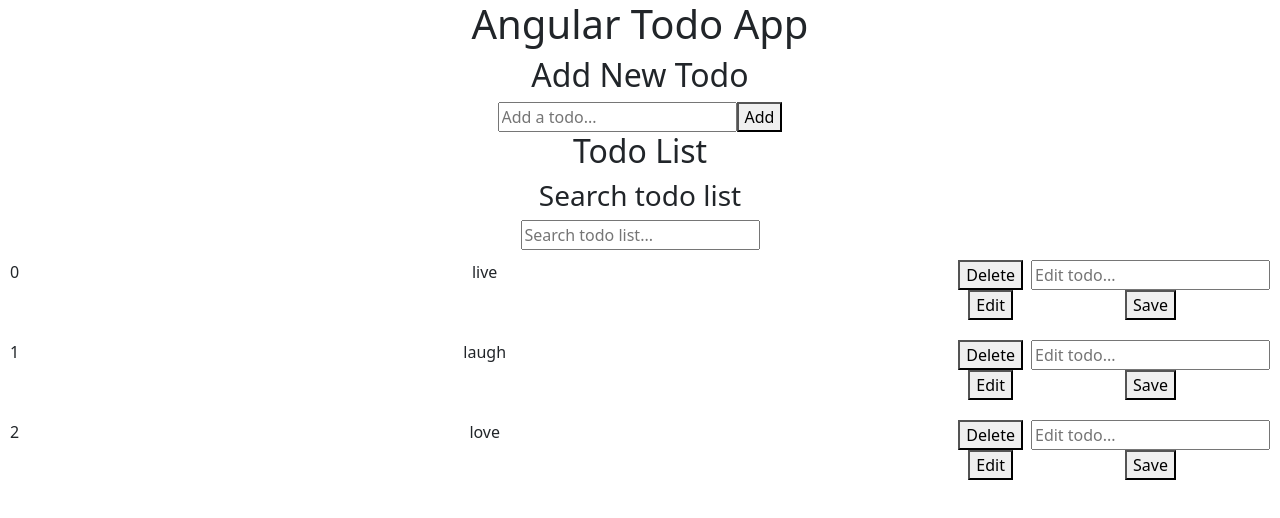
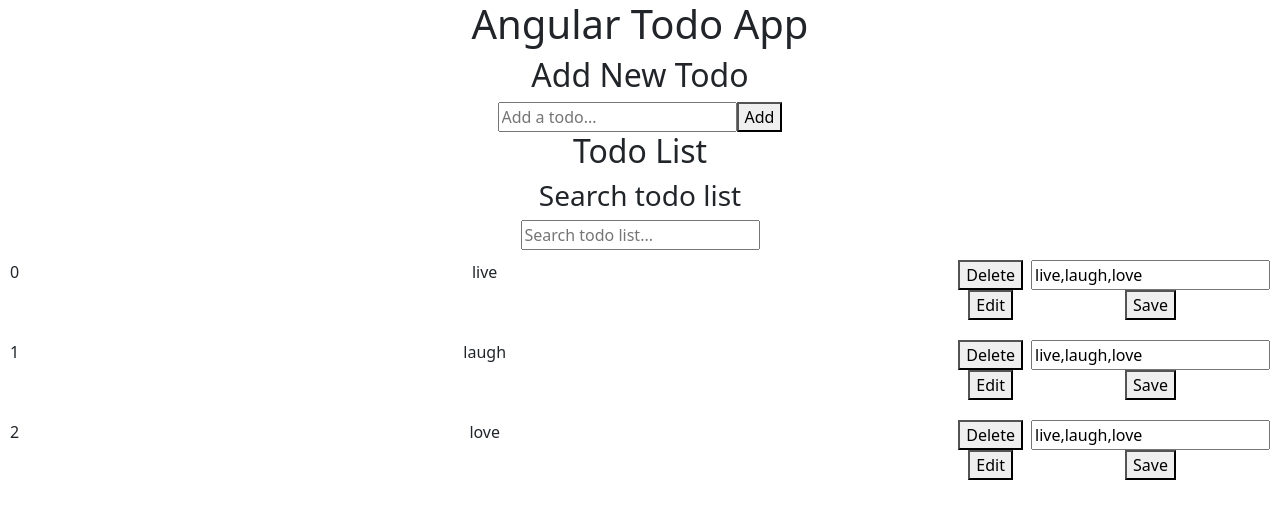
Before and after one commit to irek02/angular-todo-2, an Angular app: page / in a window 1280 px wide. Shown: the top 518 px of the page. Built offline with nearby package versions, Linux system fonts and the light colour scheme.

Commit message:
edit input wip

```diff
--- a/src/app/app.component.html
+++ b/src/app/app.component.html
@@ -53,11 +53,11 @@
             <form>
                 <input
                     type="text"
-                    name="inputTodo"
-                    placeholder="Edit todo..."
-                    class="todo-input"
-                    autocomplete="off">
-                    <button type="button" (click)="saveTodo(i)">Save</button>
+                    name="editTodo"
+                    class="todo-edit"
+                    autocomplete="off"
+                    [value]="allTodoItems">
+                <button type="button" (click)="saveTodo(i)">Save</button>
             </form>
         </div>
     </div>
--- a/src/app/app.component.ts
+++ b/src/app/app.component.ts
@@ -17,12 +17,8 @@ export class AppComponent {
 
   // This shows up with string interpolation in the template
   title = 'Angular Todo App';
-
-  //
   inputTodo: string = '';
   searchText: any;
-  show:boolean = false;
-  buttonName:any = 'Show';
 
   // Array contains the todo items
   allTodoItems = [
@@ -46,43 +42,29 @@ export class AppComponent {
     this.allTodoItems = this.allTodoItems.filter((value, i) => i != id );
   }
 
-  // Edits todo
+  // Acts as a toggle to show the Edit input with Save button and hides the Edit and Delete buttons
   editTodo(id: number) {
 
-    // Selects ID of each array item
-    let todo = this.allTodoItems[id];
 
-    // Browser input prompt
-    let editedTodo = prompt("Edit Todo", todo);
-
-    // If the edited todo isn't empty
-    if (editedTodo !== null){
-
-      // Update todo
-      this.allTodoItems[id] = editedTodo;
-    }
-  }
-
-  toggleSave() {
-    this.show = !this.show;
-
-    if(this.show)
-      this.buttonName = "Hide";
-    else
-      this.buttonName = "Show";
-  }
-
-
-  saveTodo(id: number) {
 
   }
 
+  // Saves edited todo after user inputs the edit
+  // Toggles bak to Edit and Delete buttons when Save is clicked
+  saveTodo(id: number) {
 
+     // Selects ID of each array item
+     let todo = this.allTodoItems[id];
 
-  // toggleCompleted(id: number) {
-  //   this.allTodoItems.map((value, i) => {
-  //     if (i == id) value.completed = !value
-  //   }
-  // )}
+  //    // Browser input prompt
+  //    let editedTodo = prompt("Edit Todo", todo);
 
+  //    // If the edited todo isn't empty
+  //    if (editedTodo !== null){
+
+  //      // Update todo
+  //      this.allTodoItems[id] = editedTodo;
+
+  //    }
+  }
 }
```
